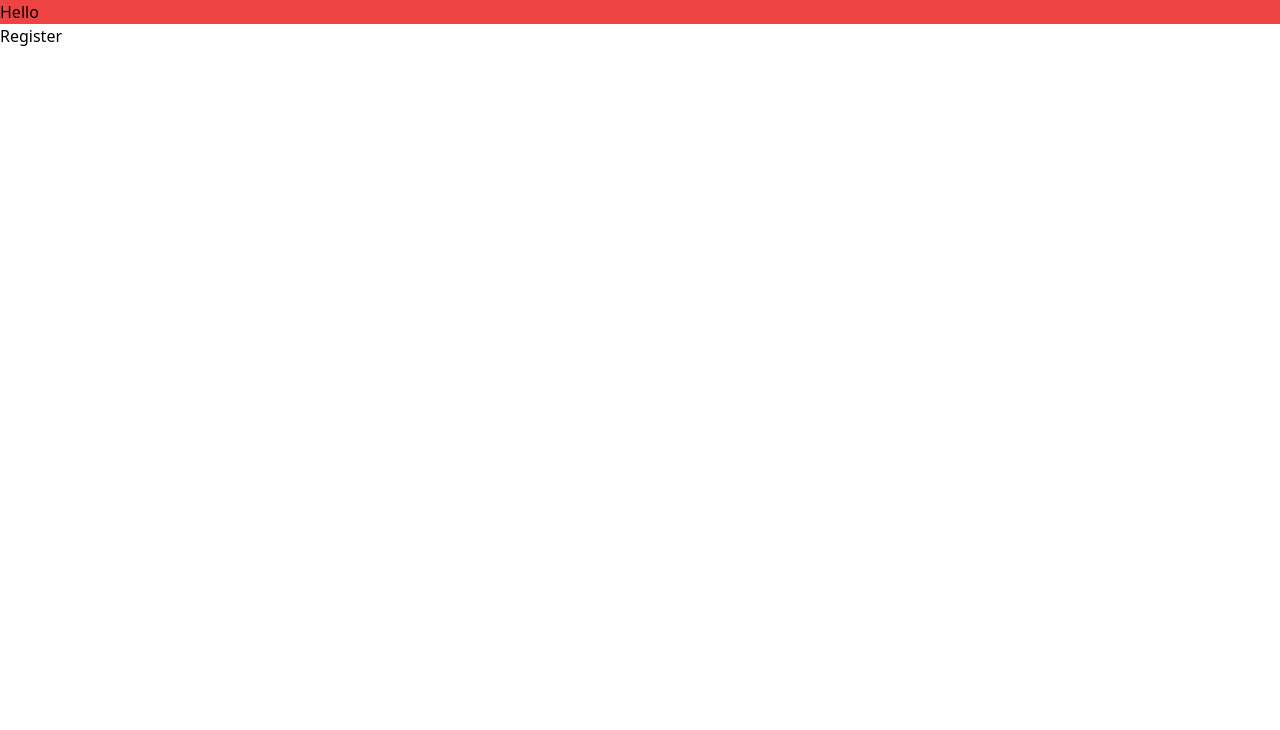
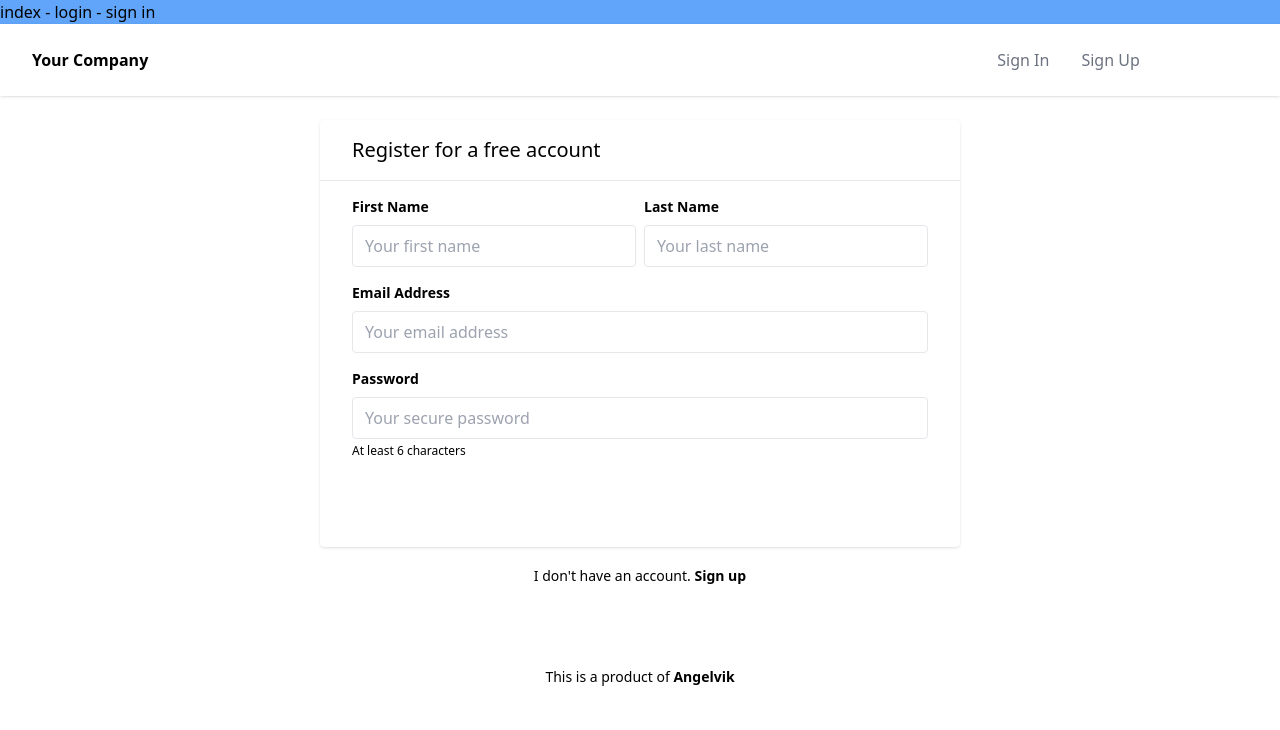
Before and after one commit to siljeangelvik/semesterproject2, a website built with Vite: page index.html in a window 1280 px wide. Built offline with nearby package versions, Linux system fonts and the light colour scheme.

Commit message:
added content to index(login) and register.html.

```diff
--- a/index.html
+++ b/index.html
@@ -4,15 +4,78 @@
     <meta charset="UTF-8" />
     <link rel="icon" type="image/svg+xml" href="/images/vite.svg" />
     <meta name="viewport" content="width=device-width, initial-scale=1.0" />
-    <title>Vite App</title>
+    <title>Login to Vite App</title>
   </head>
   <body>
-  <div class="bg-red-500">Hello</div>
-  <div class="bg-green-500"></div>
-  <p><a href="public/register.html">Register</a></p>
+
+  <div class="font-sans antialiased bg-grey-lightest">
+    <div class="bg-blue-400">index - login - sign in </div>
+
+    <!-- Top Nav -->
+    <div class="w-full bg-green fixed shadow z-1">
+      <div class="container mx-auto">
+        <div class="w-full flex justify-between items-center py-4 px-8">
+          <!-- Brand -->
+          <div class="text-center text-grey font-bold">Your Company</div>
+          <!-- Navigation -->
+          <div class="items-center sm:flex">
+            <a href="/" class="text-gray-500 hover:text-green-lightest no-underline mx-2 px-2 py-2">Sign In</a>
+            <a href="public/register.html" class="text-gray-500 hover:text-green-lightest no-underline mx-2 px-2 py-2">Sign Up</a>
+            <a href="#" class="bg-green-dark hover:bg-green-darker rounded-full text-white no-underline mx-2 px-4 py-2">Link 3</a>
+          </div>
+        </div>
+      </div>
+    </div>
+
+    <!-- Content -->
+    <div class="w-full bg-grey-lightest" style="padding-top: 4rem;">
+      <div class="container mx-auto py-8">
+        <div class="w-5/6 lg:w-1/2 mx-auto bg-white rounded shadow">
+          <div class="py-4 px-8 text-black text-xl border-b border-grey-lighter">Register for a free account</div>
+          <div class="py-4 px-8">
+            <div class="flex mb-4">
+              <div class="w-1/2 mr-1">
+                <label class="block text-grey-darker text-sm font-bold mb-2" for="first_name">First Name</label>
+                <input class="appearance-none border rounded w-full py-2 px-3 text-grey-darker" id="first_name" type="text" placeholder="Your first name">
+              </div>
+              <div class="w-1/2 ml-1">
+                <label class="block text-grey-darker text-sm font-bold mb-2" for="last_name">Last Name</label>
+                <input class="appearance-none border rounded w-full py-2 px-3 text-grey-darker" id="last_name" type="text" placeholder="Your last name">
+              </div>
+            </div>
+            <div class="mb-4">
+              <label class="block text-grey-darker text-sm font-bold mb-2" for="email">Email Address</label>
+              <input class="appearance-none border rounded w-full py-2 px-3 text-grey-darker" id="email" type="email" placeholder="Your email address">
+            </div>
+            <div class="mb-4">
+              <label class="block text-grey-darker text-sm font-bold mb-2" for="password">Password</label>
+              <input class="appearance-none border rounded w-full py-2 px-3 text-grey-darker" id="password" type="password" placeholder="Your secure password">
+              <p class="text-grey text-xs mt-1">At least 6 characters</p>
+            </div>
+            <div class="flex items-center justify-between mt-8">
+              <button class="bg-blue hover:bg-blue-dark text-white font-bold py-2 px-4 rounded-full" type="submit">
+                Sign Up
+              </button>
+            </div>
+          </div>
+        </div>
+        <p class="text-center my-4">
+          <a href="public/register.html" class="text-grey-dark text-sm no-underline hover:text-grey-darker">I don't have an account. <strong>Sign up</strong></a>
+        </p>
+      </div>
+    </div>
+
+    <!-- Footer -->
+    <footer class="w-full bg-grey-lighter py-8">
+      <div class="container mx-auto text-center px-8">
+        <p class="text-grey-dark mb-2 text-sm">This is a product of <span class="font-bold">Angelvik</span></p>
+      </div>
+    </footer>
+  </div>
+
   <!-- Remove div with id "app", if I don't want to use JavaScript -->
-    <div id="app"></div>
-  <div id="footer" class="bg-grey-200"></div>
+    <!-- <div id="app"></div> -->
+
     <script type="module" src="/main.js"></script>
   </body>
 </html>
--- a/public/register.html
+++ b/public/register.html
@@ -9,16 +9,17 @@
 </head>
 <body>
 <div class="font-sans antialiased bg-grey-lightest">
+    <div class="bg-green-500">public - register - sign up </div>
     <!-- Top Nav -->
     <div class="w-full bg-green fixed shadow z-1">
         <div class="container mx-auto">
             <div class="w-full flex justify-between items-center py-4 px-8">
                 <!-- Brand -->
-                <div class="text-center text-white font-bold">Your Company</div>
+                <div class="text-center text-grey font-bold">Your Company</div>
                 <!-- Navigation -->
-                <div class="items-center hidden sm:flex">
-                    <a href="#" class="text-white hover:text-green-lightest no-underline mx-2 px-2 py-2">Link 1</a>
-                    <a href="#" class="text-white hover:text-green-lightest no-underline mx-2 px-2 py-2">Link 2</a>
+                <div class="items-center sm:flex">
+                    <a href="../index.html" class="text-gray-500 hover:text-green-lightest no-underline mx-2 px-2 py-2">Sign In</a>
+                    <a href="register.html" class="text-gray-500 hover:text-green-lightest no-underline mx-2 px-2 py-2">Sign Up</a>
                     <a href="#" class="bg-green-dark hover:bg-green-darker rounded-full text-white no-underline mx-2 px-4 py-2">Link 3</a>
                 </div>
             </div>
@@ -57,14 +58,14 @@
                 </div>
             </div>
             <p class="text-center my-4">
-                <a href="#" class="text-grey-dark text-sm no-underline hover:text-grey-darker">I already have an account</a>
+                <a href="../index.html" class="text-grey-dark text-sm no-underline hover:text-grey-darker">I already have an <strong>account</strong></a>
             </p>
         </div>
     </div>
     <!-- Footer -->
     <footer class="w-full bg-grey-lighter py-8">
         <div class="container mx-auto text-center px-8">
-            <p class="text-grey-dark mb-2 text-sm">This is a product of <span class="font-bold">Your Company</span></p>
+            <p class="text-grey-dark mb-2 text-sm">This is a product of <span class="font-bold">Angelvik</span></p>
         </div>
     </footer>
 </div>
```
Also changed, not shown: README.md.
